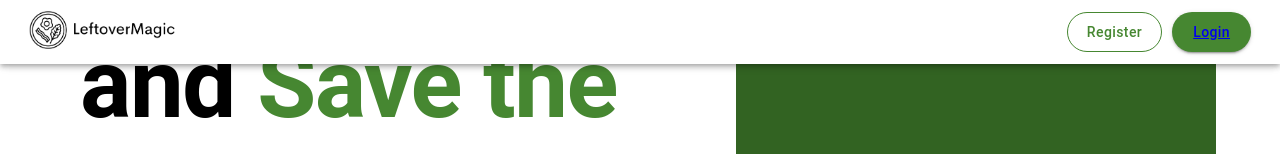
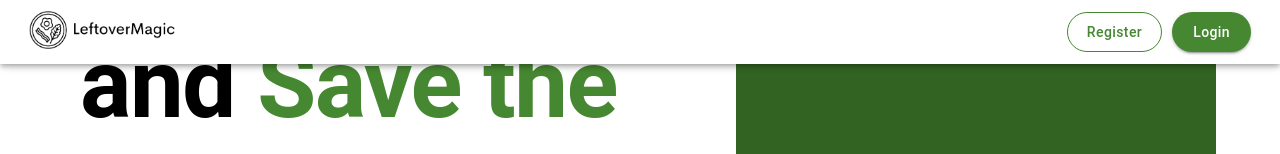
Before and after one commit to Waffle-Hacks/LeftoverMagic, a React (Create React App) app: page / in a window 1280 px wide. Shown: the top 154 px of the page. Built offline with nearby package versions, Linux system fonts and the light colour scheme.

Commit message:
navbar login button fixed

```diff
--- a/src/components/NavBar.js
+++ b/src/components/NavBar.js
@@ -49,7 +49,7 @@ const NavBar = () => {
             </a>
             <div className='container'>
                 <Button variant='outlined' sx={[ btnTheme.basic, btnTheme.outlined ]} onClick={handleRegister}>Register</Button>
-                <Button variant='contained' sx={[ btnTheme.basic, btnTheme.contained ]}><Link to="/login">Login</Link></Button>
+                <Button variant='contained' sx={[ btnTheme.basic, btnTheme.contained ]}><Link to="/login" style={{ textDecoration: 'none', color: 'inherit'}}>Login</Link></Button>
             </div>
         </Toolbar>
     </AppBar>
```
